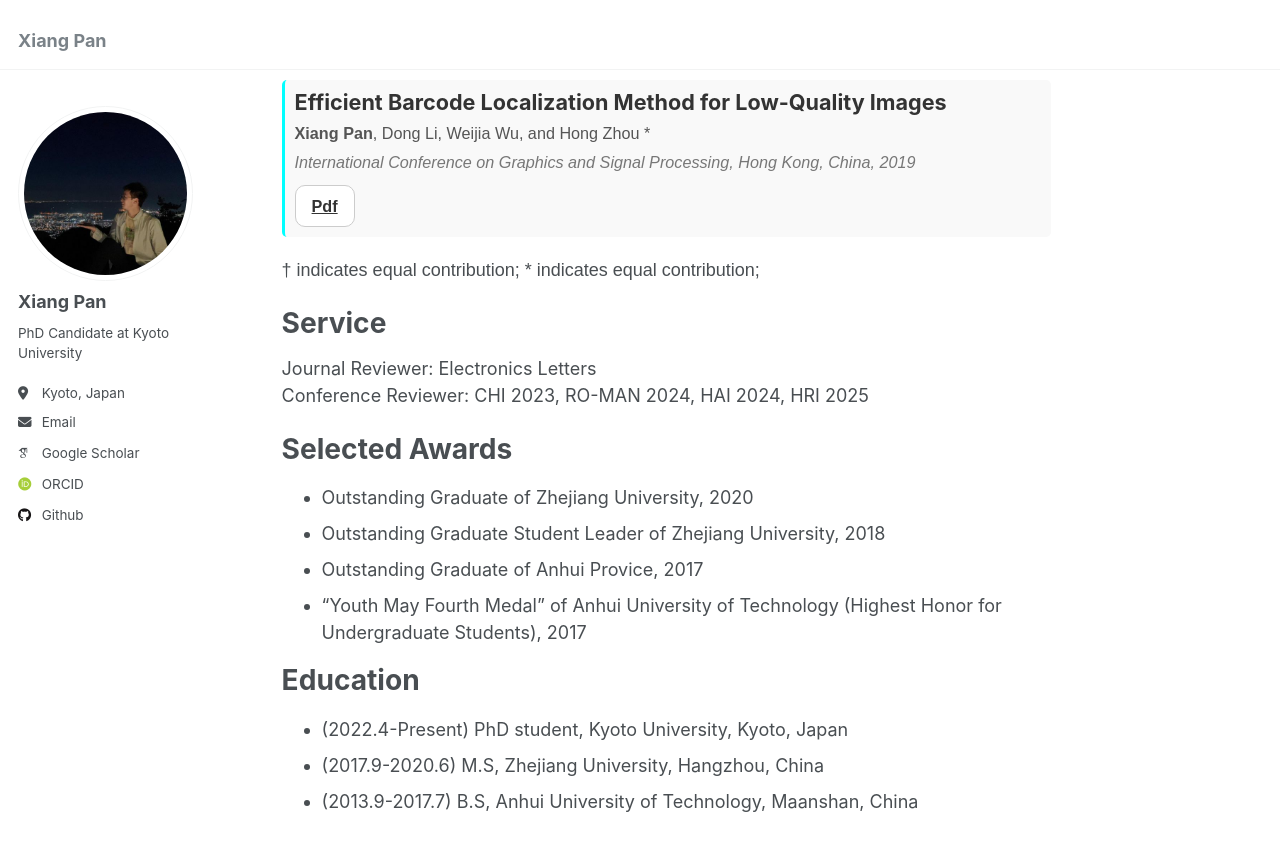
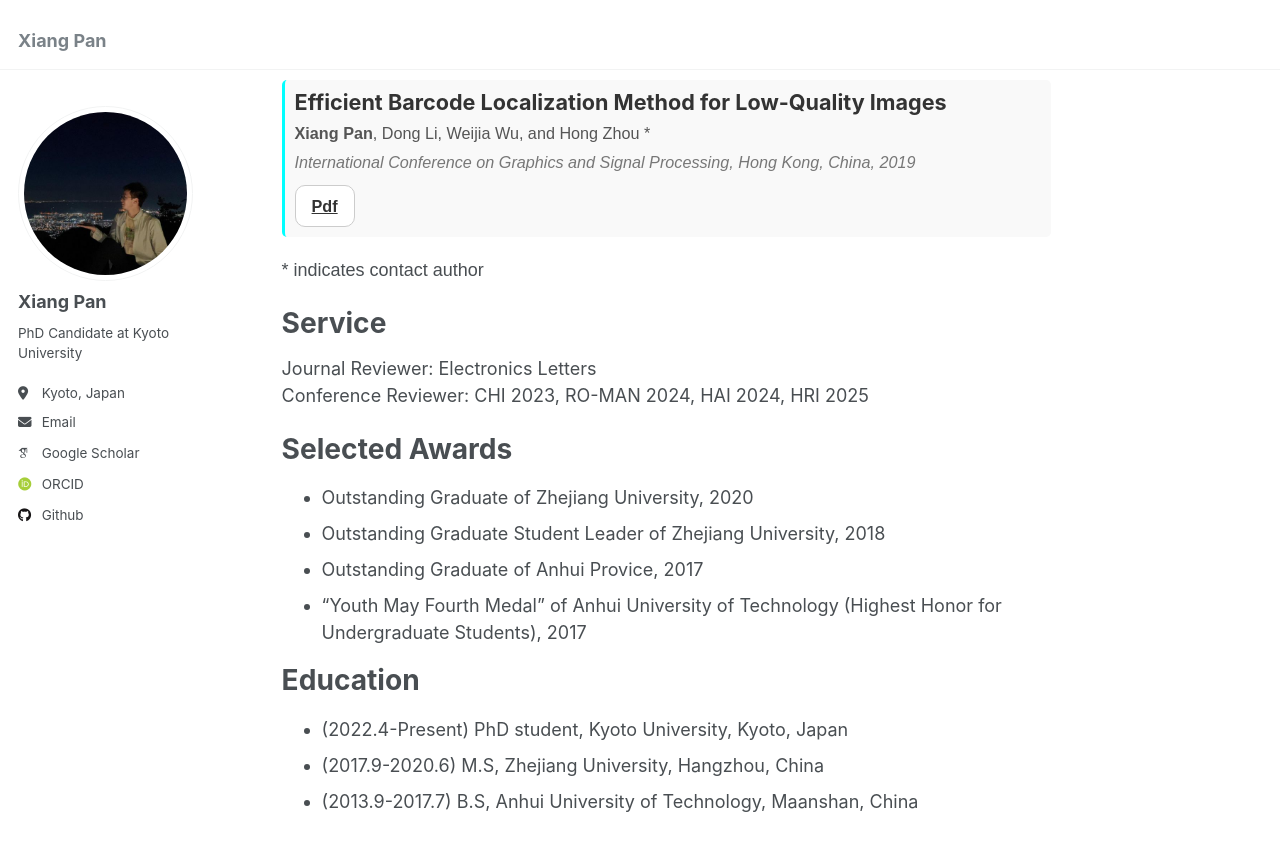
Before and after one commit to pan-xiang/pan-xiang.github.io, a Jekyll site: the page built from _pages/about.md, in a window 1280 px wide and 900 px high, scrolled down 689 px. Shown: the top 851 px of the window. Built offline with Jekyll 4.4.1, drawn with Linux system fonts in a browser that asks for light colours; some web fonts are replaced.

Commit message:
Update about.md

```diff
--- a/_pages/about.md
+++ b/_pages/about.md
@@ -53,7 +53,7 @@ Selected Publications
     </div>
   </div>
 
-  <p>† indicates equal contribution; * indicates equal contribution;</p>
+  <p>* indicates contact author</p>
 
 </div>
 
```
